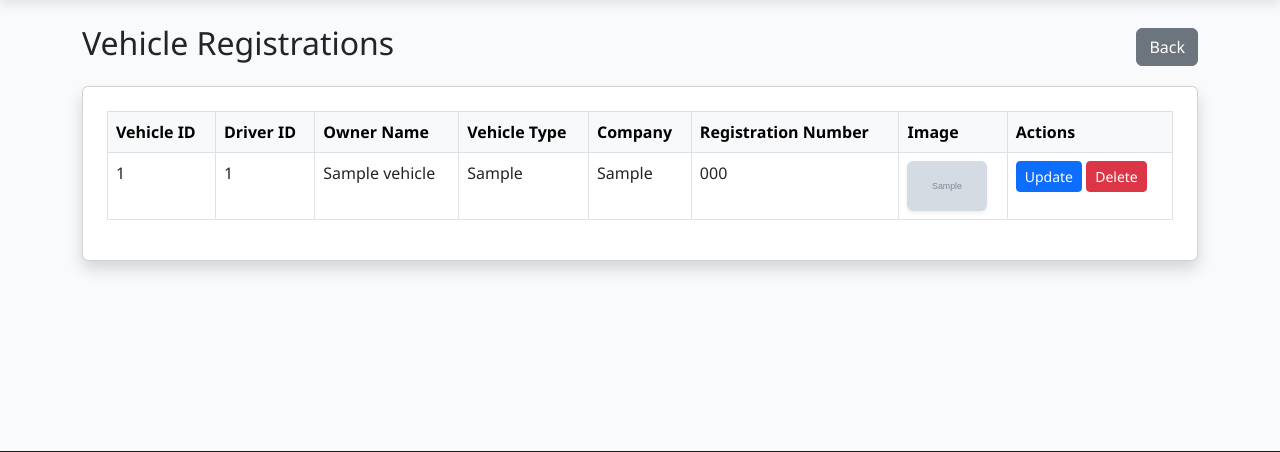
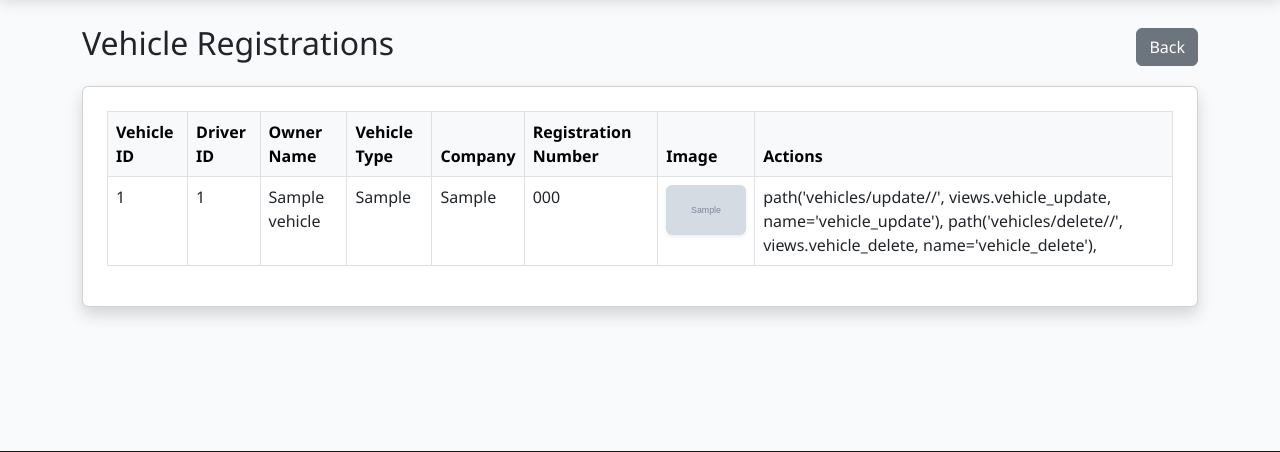
Before and after one commit to SK-DIGITALALCHEMISTS-100/UZHAVANKART, a Django app: page /uzhavankart/vehicles/ in a window 1280 px wide. Shown: the part 66-518 px from the top of the page. Run offline with Django 4.2, Linux system fonts and the light colour scheme; tables that the repository leaves empty hold one stand-in row (values such as "Sample post"); grey boxes marked "Sample" are stand-in pictures.

Commit message:
customer home update

```diff
--- a/uzhavankart/templates/uk/vehicle_list.html
+++ b/uzhavankart/templates/uk/vehicle_list.html
@@ -40,8 +40,8 @@
                         {% endif %}
                     </td>
                     <td>
-                        <a href="{% url 'vehicle_update' vehicle.vehicle_id %}" class="btn btn-sm btn-primary">Update</a>
-                        <a href="{% url 'vehicle_delete' vehicle.vehicle_id %}" class="btn btn-sm btn-danger">Delete</a>
+                        path('vehicles/update/<str:vehicle_id>/', views.vehicle_update, name='vehicle_update'),
+path('vehicles/delete/<str:vehicle_id>/', views.vehicle_delete, name='vehicle_delete'),
                     </td>
                 </tr>
                 {% empty %}
```
